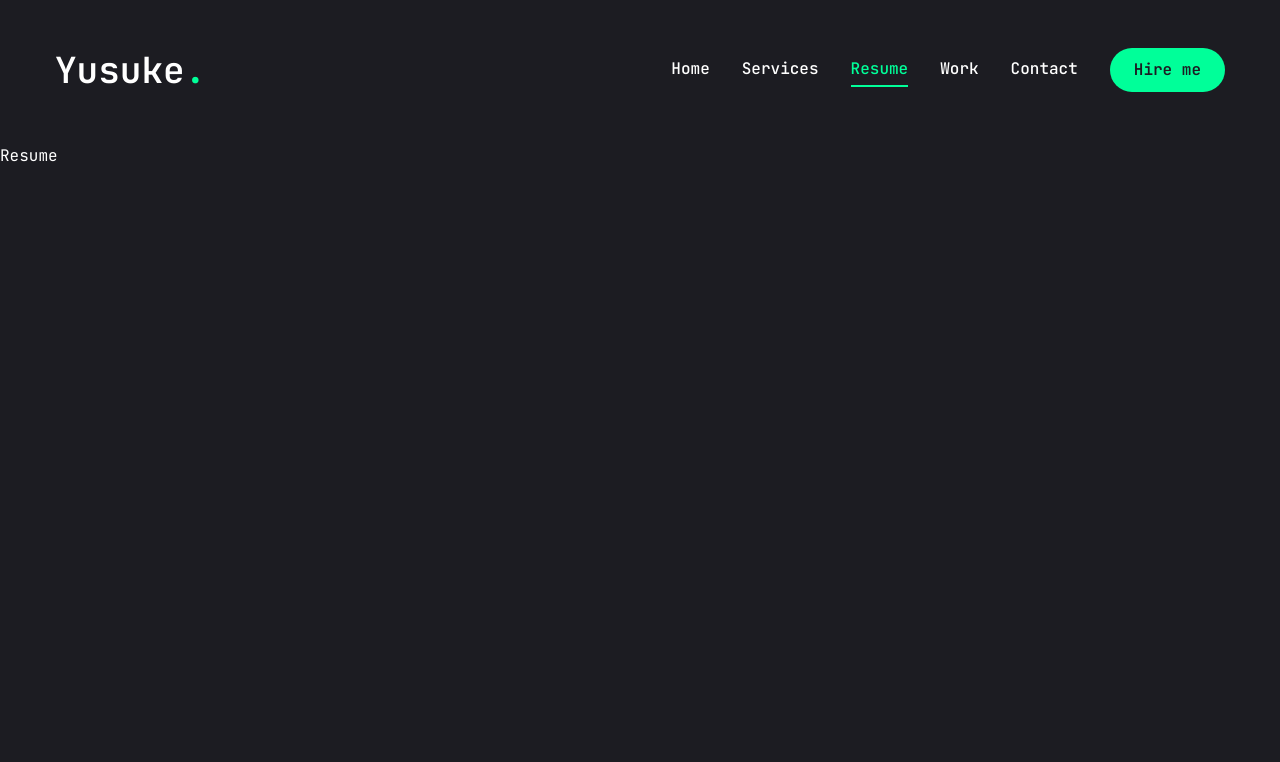
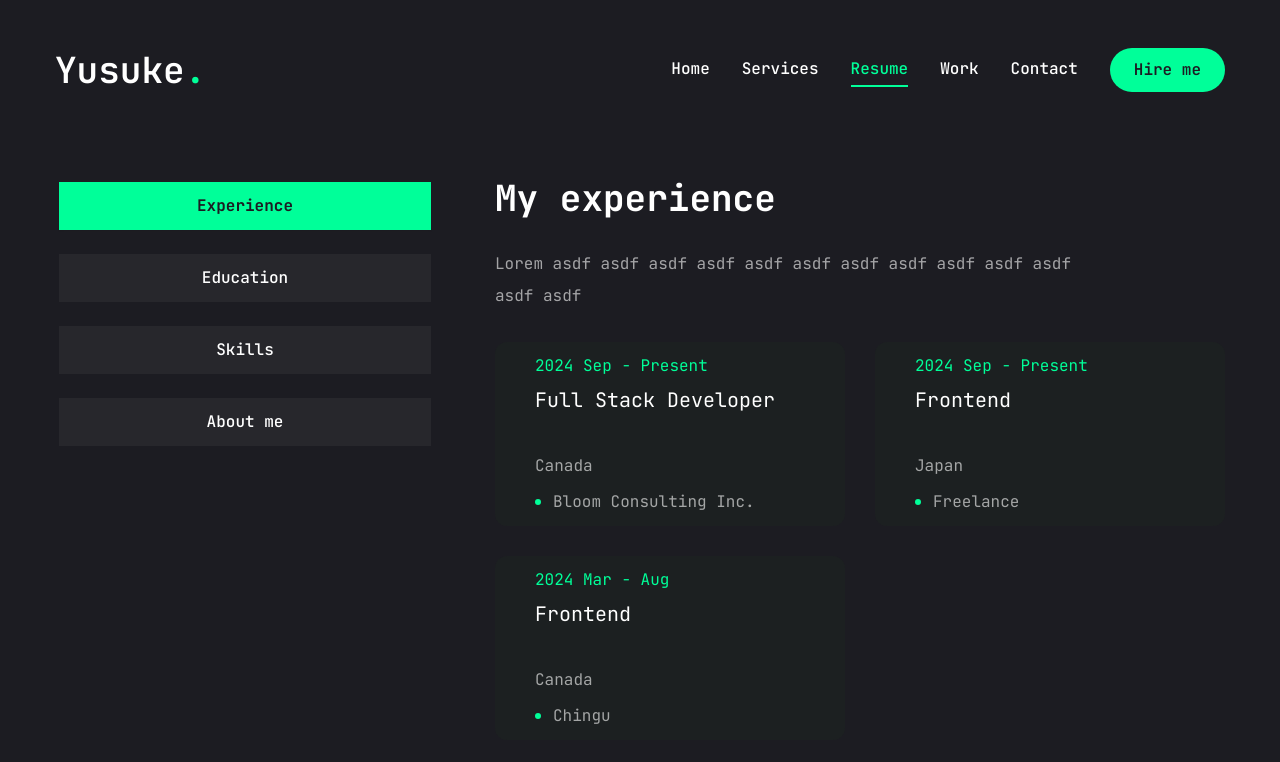
Before and after one commit to yusuken1121/Yusuke_Nagaoka_Portfolio, a Next.js app: page /resume in a window 1280 px wide. Shown: the top 762 px of the page. Built offline with nearby package versions, Linux system fonts and the light colour scheme.

Commit message:
✨ Create the Resume page

```diff
--- a/app/resume/page.tsx
+++ b/app/resume/page.tsx
@@ -1,5 +1,304 @@
+"use client";
+
+import {
+  FaHtml5,
+  FaCss3,
+  FaJs,
+  FaReact,
+  FaFigma,
+  FaNodeJs,
+} from "react-icons/fa";
+
+import {
+  SiTailwindcss,
+  SiNextdotjs,
+  SiReact,
+  SiNodedotjs,
+  SiExpress,
+  SiTypescript,
+  SiJavascript,
+  SiHtml5,
+  SiCss3,
+  SiPostgresql,
+  SiMongodb,
+} from "react-icons/si";
+
+const about = {
+  title: "About me",
+  description:
+    "Lorem asdf asdf asdf asdf asdf asdf asdf asdf asdf asdf asdf asdf asdf ",
+  info: [
+    {
+      fieldName: "Name",
+      fieldValue: "Yusuke Nagaoka",
+    },
+    {
+      fieldName: "Phone (CA)",
+      fieldValue: "(+1) 604 726 0374",
+    },
+    {
+      fieldName: "Phone (JP)",
+      fieldValue: "(+81) 090 6189 1996",
+    },
+    {
+      fieldName: "Nationality ",
+      fieldValue: "Japan",
+    },
+    {
+      fieldName: "Email",
+      fieldValue: "yusukechopin11@gmail.com",
+    },
+    {
+      fieldName: "Freelance",
+      fieldValue: "Available",
+    },
+    {
+      fieldName: "Languages",
+      fieldValue: "English Japanese",
+    },
+  ],
+};
+
+const experiences = {
+  icon: "",
+  title: "My experience",
+  description:
+    "Lorem asdf asdf asdf asdf asdf asdf asdf asdf asdf asdf asdf asdf asdf",
+  items: [
+    {
+      company: "Bloom Consulting Inc.",
+      position: "Full Stack Developer",
+      country: "Canada",
+      duration: "2024 Sep - Present",
+    },
+    {
+      company: "Freelance",
+      position: "Frontend",
+      country: "Japan",
+      duration: "2024 Sep - Present",
+    },
+    {
+      company: "Chingu",
+      position: "Frontend",
+      country: "Canada",
+      duration: "2024 Mar - Aug",
+    },
+  ],
+};
+
+const educations = {
+  icon: "",
+  title: "Education",
+  description:
+    "Lorem asdf asdf asdf asdf asdf asdf asdf asdf asdf asdf asdf asdf asdf",
+  items: [
+    {
+      company: "CICCC",
+      position: "Diploma in Full Stack Developer",
+      country: "Canada",
+      duration: "2024 Jan - Dec",
+    },
+  ],
+};
+
+const skills = {
+  title: "My skills",
+  description:
+    "Lorem asdf asdf asdf asdf asdf asdf asdf asdf asdf asdf asdf asdf asdf",
+  SkillList: [
+    {
+      icon: <SiReact />,
+      name: "React",
+    },
+    {
+      icon: <SiNextdotjs />,
+      name: "Next.js",
+    },
+    {
+      icon: <SiTypescript />,
+      name: "Typescript",
+    },
+    {
+      icon: <SiJavascript />,
+      name: "javascript",
+    },
+    { icon: <SiMongodb />, name: "MongoDB" },
+    { icon: <SiPostgresql />, name: "PostgreSQL" },
+    {
+      icon: <SiExpress />,
+      name: "Express",
+    },
+    {
+      icon: <FaHtml5 />,
+      name: "html 5",
+    },
+    {
+      icon: <FaCss3 />,
+      name: "css 3",
+    },
+  ],
+};
+import { Tabs, TabsContent, TabsList, TabsTrigger } from "@/components/ui/tabs";
+import {
+  Tooltip,
+  TooltipContent,
+  TooltipProvider,
+  TooltipTrigger,
+} from "@/components/ui/tooltip";
+
+import { motion } from "framer-motion";
+import { ScrollArea } from "@/components/ui/scroll-area";
+
 const Resume = () => {
-  return <div>Resume</div>;
+  return (
+    <motion.div
+      initial={{ opacity: 0 }}
+      animate={{
+        opacity: 1,
+        transition: { delay: 2.4, duration: 0.4, ease: "easeIn" },
+      }}
+      className="min-h-[80vh] flex items-center justify-center py-12 xl:py-0"
+    >
+      <div className="container mx-auto">
+        <Tabs
+          defaultValue="experience"
+          className="flex flex-col xl:flex-row gap-[60px]"
+        >
+          <TabsList className="flex flex-col w-full max-w-[380px] mx-auto xl:mx-0 gap-6">
+            <TabsTrigger value="experience">Experience</TabsTrigger>
+            <TabsTrigger value="education">Education</TabsTrigger>
+            <TabsTrigger value="skills">Skills</TabsTrigger>
+            <TabsTrigger value="about">About me</TabsTrigger>
+          </TabsList>
+
+          {/* content */}
+          <div className="min-h-[70vh] w-full">
+            {/* experience */}
+            <TabsContent value="experience" className="w-full">
+              <div className="flex flex-col gap-[30px] text-center xl:text-left">
+                <h3 className="text-4xl font-bold">{experiences.title}</h3>
+                <p className="max-w-[600px] text-white/60 mx-auto xl:mx-0">
+                  {experiences.description}
+                </p>
+                <ScrollArea className="h-[400px]">
+                  <ul className="grid grid-cols-1 lg:grid-cols-2 gap-[30px]">
+                    {experiences.items.map((item, idx) => {
+                      return (
+                        <li
+                          key={idx}
+                          className="bg-[#2323] h-[184px] py-6 px-10 rounded-xl flex flex-col justify-center items-center lg:items-start gap-1"
+                        >
+                          <span className="text-accent">{item.duration}</span>
+                          <h3 className="text-xl max-w-[260px] min-h-[60px] text-center lg:text-left">
+                            {item.position}
+                          </h3>
+                          <p className="text-white/60">{item.country}</p>
+                          <div className="flex items-center gap-3">
+                            <span className="w-[6px] h-[6px] rounded-full bg-accent"></span>
+                            <p className="text-white/60">{item.company}</p>
+                          </div>
+                        </li>
+                      );
+                    })}
+                  </ul>
+                </ScrollArea>
+              </div>
+            </TabsContent>
+
+            {/* Education */}
+            <TabsContent value="education" className="w-full">
+              <div className="flex flex-col gap-[30px] text-center xl:text-left">
+                <h3 className="text-4xl font-bold">{educations.title}</h3>
+                <p className="max-w-[600px] text-white/60 mx-auto xl:mx-0">
+                  {educations.description}
+                </p>
+                <ScrollArea className="h-[400px]">
+                  <ul className="grid grid-cols-1 lg:grid-cols-2 gap-[30px]">
+                    {educations.items.map((item, idx) => {
+                      return (
+                        <li
+                          key={idx}
+                          className="bg-[#2323] h-[184px] py-6 px-10 rounded-xl flex flex-col justify-center items-center lg:items-start gap-1"
+                        >
+                          <span className="text-accent">{item.duration}</span>
+                          <h3 className="text-xl max-w-[260px] min-h-[60px] text-center lg:text-left">
+                            {item.position}
+                          </h3>
+                          <p className="text-white/60">{item.country}</p>
+                          <div className="flex items-center gap-3">
+                            <span className="w-[6px] h-[6px] rounded-full bg-accent"></span>
+                            <p className="text-white/60">{item.company}</p>
+                          </div>
+                        </li>
+                      );
+                    })}
+                  </ul>
+                </ScrollArea>
+              </div>
+            </TabsContent>
+
+            {/* Skills */}
+            <TabsContent value="skills" className="w-full h-full">
+              <div className="flex flex-col gap-[30px]">
+                <div className="flex flex-col gap-[30px] text-center xl:text-left">
+                  <h3 className="text-4xl font-bold">{skills.title}</h3>
+                  <p className="max-w-[600px] text-white/60 mx-auto xl:mx-0">
+                    {skills.description}
+                  </p>
+                </div>
+                <ul className="grid grid-cols-2 sm:grid-cols-3 md:grid-cols-4 gap-4 xl:gap-[30px]">
+                  {skills.SkillList.map((skill, idx) => {
+                    return (
+                      <li key={idx}>
+                        <TooltipProvider>
+                          <Tooltip>
+                            <TooltipTrigger className="w-full h-[150px] bg-[#232329] rounded-xl flex justify-center items-center group">
+                              <div className="text-6xl group-hover:text-accent transition-all duration-300">
+                                {skill.icon}
+                              </div>
+                            </TooltipTrigger>
+                            <TooltipContent>
+                              <p className="capitalize">{skill.name}</p>
+                            </TooltipContent>
+                          </Tooltip>
+                        </TooltipProvider>
+                      </li>
+                    );
+                  })}
+                </ul>
+              </div>
+            </TabsContent>
+
+            {/* About */}
+            <TabsContent
+              value="about"
+              className="w-full text-center xl:text-left"
+            >
+              <div className="flex flex-col gap-[30px]">
+                <h3 className="text-4xl font-bold">{about.title}</h3>
+                <p className="max-w-[600px] text-white/60 mx-auto xl:mx-0">
+                  {about.description}
+                </p>
+                <ul className="grid grid-cols-1 xl:grid-cols-2 gap-y-6 xl:gap-x-6 max-w-[620px] mx-auto xl:mx-0">
+                  {about.info.map((item, idx) => {
+                    return (
+                      <li
+                        key={idx}
+                        className="flex items-center justify-center xl:justify-start gap-4"
+                      >
+                        <span className="text-white/60">{item.fieldName}</span>
+                        <span className="text-white">{item.fieldValue}</span>
+                      </li>
+                    );
+                  })}
+                </ul>
+              </div>
+            </TabsContent>
+          </div>
+        </Tabs>
+      </div>
+    </motion.div>
+  );
 };
 
 export default Resume;
--- a/components/ui/tabs.tsx
+++ b/components/ui/tabs.tsx
@@ -1,11 +1,11 @@
-"use client"
+"use client";
 
-import * as React from "react"
-import * as TabsPrimitive from "@radix-ui/react-tabs"
+import * as React from "react";
+import * as TabsPrimitive from "@radix-ui/react-tabs";
 
-import { cn } from "@/lib/utils"
+import { cn } from "@/lib/utils";
 
-const Tabs = TabsPrimitive.Root
+const Tabs = TabsPrimitive.Root;
 
 const TabsList = React.forwardRef<
   React.ElementRef<typeof TabsPrimitive.List>,
@@ -13,14 +13,11 @@
 >(({ className, ...props }, ref) => (
   <TabsPrimitive.List
     ref={ref}
-    className={cn(
-      "inline-flex h-10 items-center justify-center rounded-md bg-slate-100 p-1 text-slate-500 dark:bg-slate-800 dark:text-slate-400",
-      className
-    )}
+    className={cn("inline-flex h-auto rounded-md p-1 text-primary", className)}
     {...props}
   />
-))
-TabsList.displayName = TabsPrimitive.List.displayName
+));
+TabsList.displayName = TabsPrimitive.List.displayName;
 
 const TabsTrigger = React.forwardRef<
   React.ElementRef<typeof TabsPrimitive.Trigger>,
@@ -29,13 +26,13 @@
   <TabsPrimitive.Trigger
     ref={ref}
     className={cn(
-      "inline-flex items-center justify-center whitespace-nowrap rounded-sm px-3 py-1.5 text-sm font-medium ring-offset-white transition-all focus-visible:outline-none focus-visible:ring-2 focus-visible:ring-slate-950 focus-visible:ring-offset-2 disabled:pointer-events-none disabled:opacity-50 data-[state=active]:bg-white data-[state=active]:text-slate-950 data-[state=active]:shadow-sm dark:ring-offset-slate-950 dark:focus-visible:ring-slate-300 dark:data-[state=active]:bg-slate-950 dark:data-[state=active]:text-slate-50",
+      "inline-flex items-center w-full bg-[#27272c] justify-center whitespace-nowrap text-white rounded-lg p-3 text-base font-medium ring-offset-white transition-all disabled:pointer-events-none disabled:opacity-50 data-[state=active]:bg-accent data-[state=active]:text-primary data-[state=active]:font-bold data-[state=active]:shadow-sm",
       className
     )}
     {...props}
   />
-))
-TabsTrigger.displayName = TabsPrimitive.Trigger.displayName
+));
+TabsTrigger.displayName = TabsPrimitive.Trigger.displayName;
 
 const TabsContent = React.forwardRef<
   React.ElementRef<typeof TabsPrimitive.Content>,
@@ -44,12 +41,12 @@
   <TabsPrimitive.Content
     ref={ref}
     className={cn(
-      "mt-2 ring-offset-white focus-visible:outline-none focus-visible:ring-2 focus-visible:ring-slate-950 focus-visible:ring-offset-2 dark:ring-offset-slate-950 dark:focus-visible:ring-slate-300",
+      "min-h-[480px] ring-offset-white focus-visible:outline-none focus-visible:ring-2 focus-visible:ring-slate-950 focus-visible:ring-offset-2 dark:ring-offset-slate-950 dark:focus-visible:ring-slate-300",
       className
     )}
     {...props}
   />
-))
-TabsContent.displayName = TabsPrimitive.Content.displayName
+));
+TabsContent.displayName = TabsPrimitive.Content.displayName;
 
-export { Tabs, TabsList, TabsTrigger, TabsContent }
+export { Tabs, TabsList, TabsTrigger, TabsContent };
```
Also changed, not shown: components/ui/scroll-area.tsx (+10 -10 lines).
